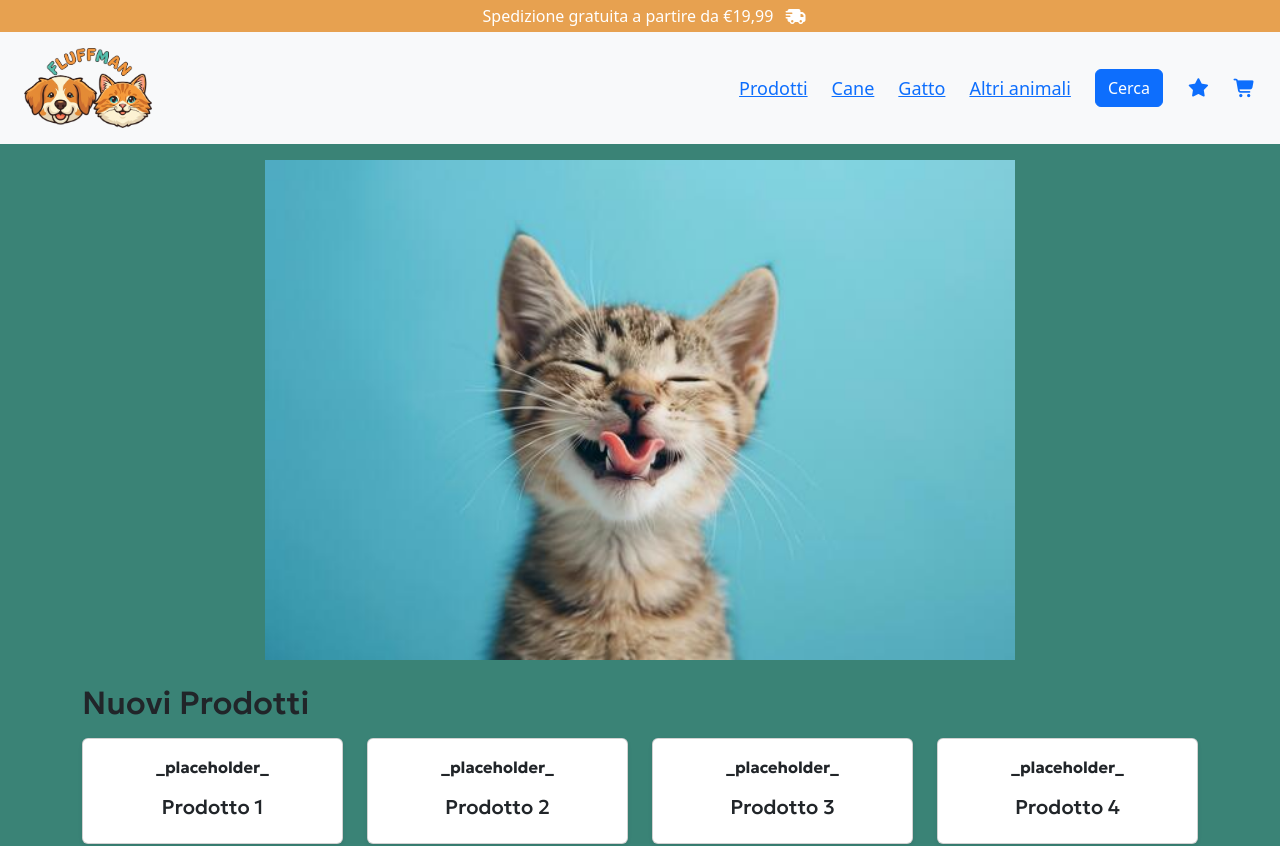
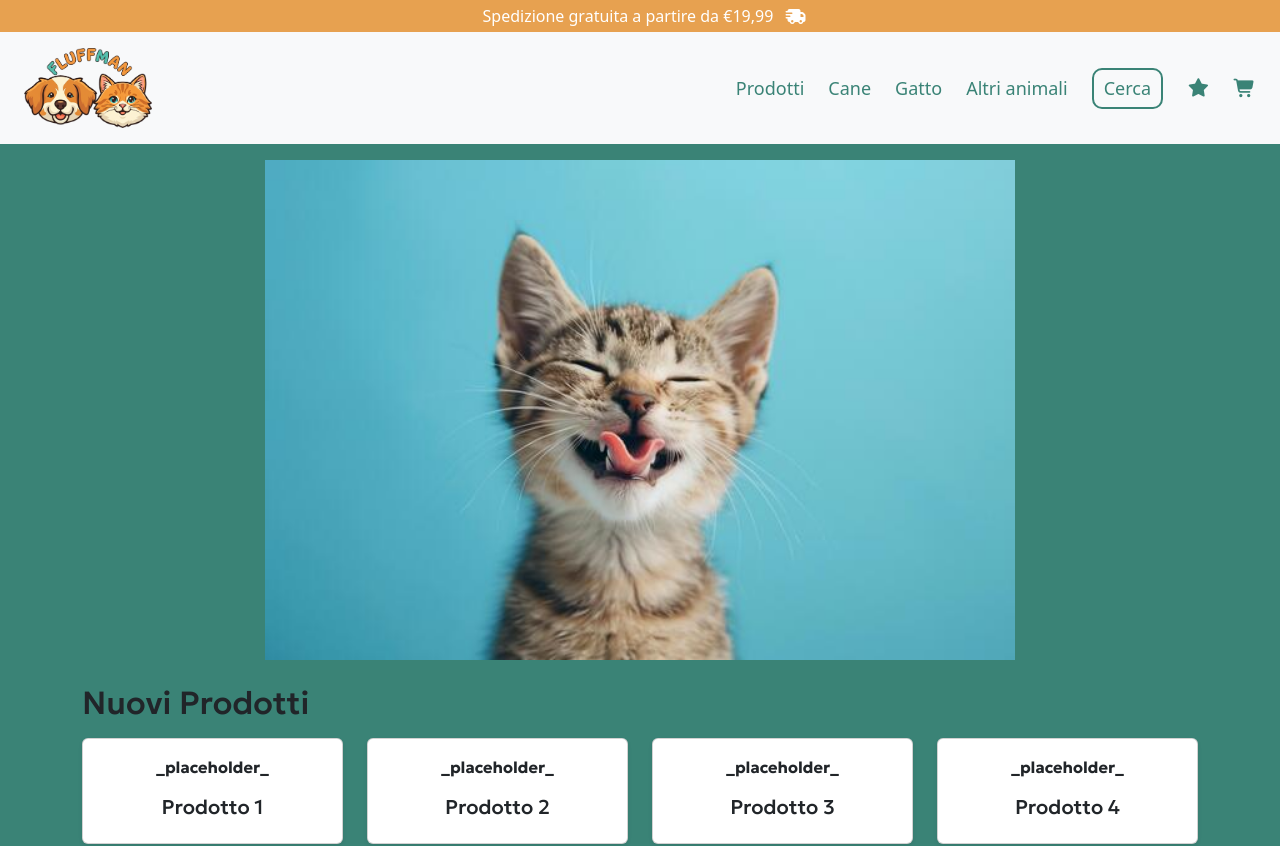
Before and after one commit to coluccifrancesco/fluffman-project-work, a React (Vite) app in the folder fluffman_pw/front-end/: page / in a window 1280 px wide. Shown: the top 846 px of the page. Built offline with nearby package versions, Linux system fonts and the light colour scheme.

Commit message:
Enhance Header component styles and functionality with improved link styling and button interactions

```diff
--- a/fluffman_pw/front-end/components/Header.jsx
+++ b/fluffman_pw/front-end/components/Header.jsx
@@ -20,21 +20,17 @@ export default function Header() {
 
             {/* Voci menù */}
             <ul className='d-none d-lg-flex list-unstyled m-0 gap-4 align-items-center'>
-                <li><Link><p className='m-0'>Prodotti</p></Link></li>
-                <li><Link><p className='m-0'>Cane</p></Link></li>
-                <li><Link><p className='m-0'>Gatto</p></Link></li>
-                <li><Link><p className='m-0'>Altri animali</p></Link></li>
-                <li><Link>
-                    <button type="button" className="btn btn-primary" data-bs-toggle="modal" data-bs-target="#exampleModal">
-                        Cerca
-                    </button>
-                </Link></li>
+                <li><Link style={{ textDecoration: 'none' }}><p className='m-0'>Prodotti</p></Link></li>
+                <li><Link style={{ textDecoration: 'none' }}><p className='m-0'>Cane</p></Link></li>
+                <li><Link style={{ textDecoration: 'none' }}><p className='m-0'>Gatto</p></Link></li>
+                <li><Link style={{ textDecoration: 'none' }}><p className='m-0'>Altri animali</p></Link></li>
+                <li><Link><button type="button" className="search-btn" data-bs-toggle="modal" data-bs-target="#exampleModal">Cerca</button></Link></li>
                 <li><Link><i className="fa-solid fa-star m-0"></i></Link></li>
                 <li><Link><i className="fa-solid fa-cart-shopping m-0"></i></Link></li>
             </ul>
 
-            {/* Modale */}
-            <div className="modal fade" id="exampleModal" tabIndex="-1" aria-labelledby="exampleModalLabel" aria-hidden="true">
+            {/* Modale DA AGGIUSTARE */}
+            <div className="modal fade z-2" id="exampleModal" tabIndex="-1" aria-labelledby="exampleModalLabel" aria-hidden="true">
                 <div className="modal-dialog">
                     <div className="modal-content">
                         <div className="modal-header">
@@ -52,8 +48,9 @@ export default function Header() {
                 </div>
             </div>
 
-            {/* Offcanvas */}
-            <button className='d-block d-lg-none' type="button" data-bs-toggle="offcanvas" data-bs-target="#offcanvasScrolling" aria-controls="offcanvasScrolling"></button>
+            {/* Offcanvas con relativi tipi di bottoni: uno tablet e uno mobile */}
+            <button className='offcanvas-btn d-none d-sm-block d-lg-none' type="button" data-bs-toggle="offcanvas" data-bs-target="#offcanvasScrolling" aria-controls="offcanvasScrolling"><i class="fa-solid fa-bars"></i></button>
+            <button className='offcanvas-btn d-block d-sm-none' type="button" data-bs-toggle="offcanvas" data-bs-target="#offcanvasScrolling" aria-controls="offcanvasScrolling"><i class="fa-solid fa-ellipsis-vertical"></i></button>
 
             <div className="offcanvas offcanvas-start" data-bs-scroll="true" data-bs-backdrop="false" tabIndex="-1" id="offcanvasScrolling" aria-labelledby="offcanvasScrollingLabel">
                 <div className="offcanvas-header">
@@ -64,7 +61,13 @@ export default function Header() {
                 {/* Voci menù */}
                 <div className="offcanvas-body px-4">
                     <ul className='list-unstyled m-0'>
-                        <li><p className='m-0'>Funziona</p></li>
+                        <li className='py-2'><Link style={{ textDecoration: 'none' }}><p className='m-0'>Prodotti</p></Link></li>
+                        <li className='py-2'><Link style={{ textDecoration: 'none' }}><p className='m-0'>Cane</p></Link></li>
+                        <li className='py-2'><Link style={{ textDecoration: 'none' }}><p className='m-0'>Gatto</p></Link></li>
+                        <li className='py-2'><Link style={{ textDecoration: 'none' }}><p className='m-0'>Altri animali</p></Link></li>
+                        <li className='py-2'><Link style={{ textDecoration: 'none' }}><p type="button" className="m-0" data-bs-toggle="modal" data-bs-target="#exampleModal">Cerca</p></Link></li>
+                        <li className='py-2'><Link style={{ textDecoration: 'none' }}></Link><p className='m-0'>Wishlist</p></li>
+                        <li className='py-2'><Link><i className="fa-solid fa-cart-shopping m-0"></i></Link></li>
                     </ul>
                 </div>
             </div>
--- a/fluffman_pw/front-end/styles/Header.css
+++ b/fluffman_pw/front-end/styles/Header.css
@@ -33,4 +33,51 @@
 
 li{
     font-size: 18px;
+
+    p,i{
+        color: var(--background);
+        transition: 0.2s;
+
+        &:hover{
+            color: var(--accent);
+        }
+    }
 }
+
+.search-btn{
+    color: var(--background);
+    border-radius: 10px;
+    padding: 5px 10px;
+    border: 2px solid var(--background);
+    background-color: transparent;
+    transition: 0.2s;
+
+    &:hover{
+        border: 2px solid var(--accent);
+        color: var(--accent);
+    }
+
+    &:active{
+        border: 2px solid var(--accent);
+        background-color: var(--accent);
+        color: white;
+    }
+}
+
+.offcanvas-btn{
+    font-size: 25px;
+    border-radius: 10px;
+    border: none;
+    background-color: transparent;
+    color: var(--background);
+    transition: 0.2s;
+
+    &:hover{
+        color: var(--accent);
+        box-shadow: 0 0 5px #e7a150;
+    }
+
+    &:active{
+        box-shadow: 0 0 5px #e7a150;
+    }
+}
```
